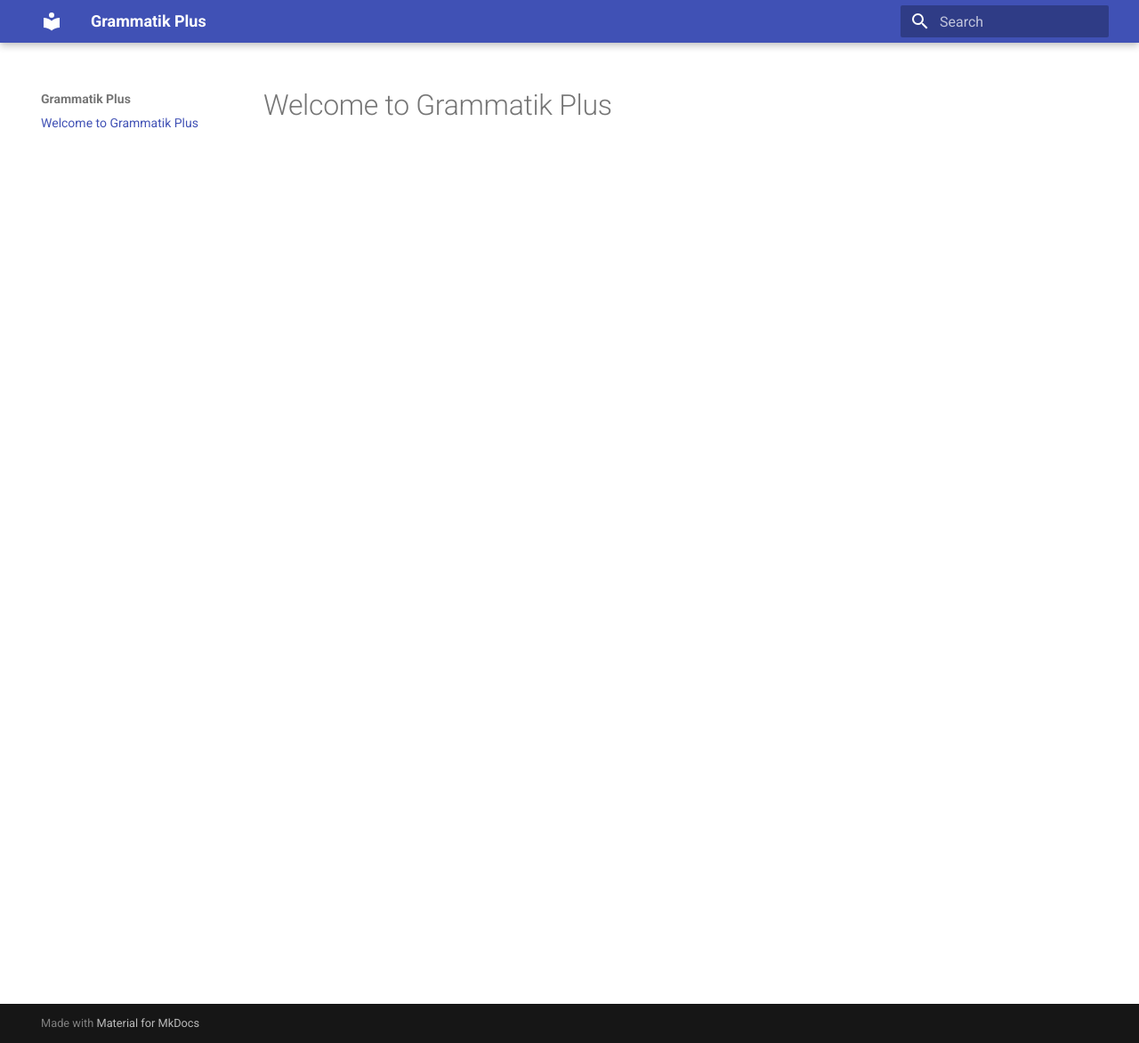
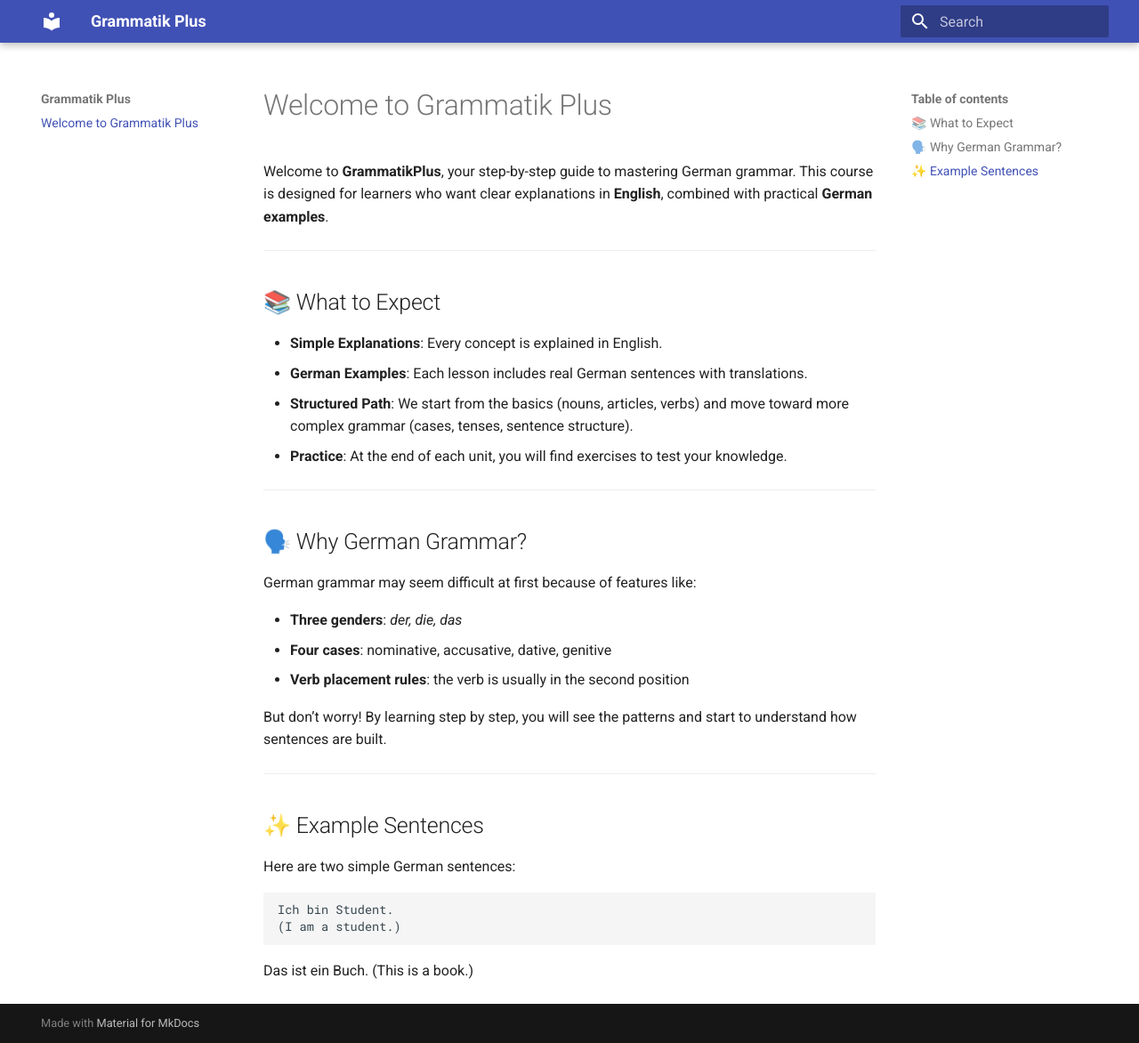
Before and after one commit to grammatikplus/grammatikplus.de, an MkDocs documentation site: the page built from docs/index.md, in a window 1280 px wide and 1172 px high. Shown: the whole window at 89% size. Built offline with MkDocs 1.6.1 and Material for MkDocs 9.7.7, drawn with Linux system fonts in a browser that asks for light colours.

Commit message:
Update index.md

````diff
--- a/docs/index.md
+++ b/docs/index.md
@@ -1 +1,39 @@
 # Welcome to Grammatik Plus
+
+Welcome to **GrammatikPlus**, your step-by-step guide to mastering German grammar.
+This course is designed for learners who want clear explanations in **English**, combined with practical **German examples**.
+
+---
+
+## 📚 What to Expect
+
+- **Simple Explanations**: Every concept is explained in English.
+- **German Examples**: Each lesson includes real German sentences with translations.
+- **Structured Path**: We start from the basics (nouns, articles, verbs) and move toward more complex grammar (cases, tenses, sentence structure).
+- **Practice**: At the end of each unit, you will find exercises to test your knowledge.
+
+---
+
+## 🗣️ Why German Grammar?
+
+German grammar may seem difficult at first because of features like:
+
+- **Three genders**: _der, die, das_
+- **Four cases**: nominative, accusative, dative, genitive
+- **Verb placement rules**: the verb is usually in the second position
+
+But don’t worry! By learning step by step, you will see the patterns and start to understand how sentences are built.
+
+---
+
+## ✨ Example Sentences
+
+Here are two simple German sentences:
+
+```text
+Ich bin Student.
+(I am a student.)
+```
+
+Das ist ein Buch.
+(This is a book.)
````
